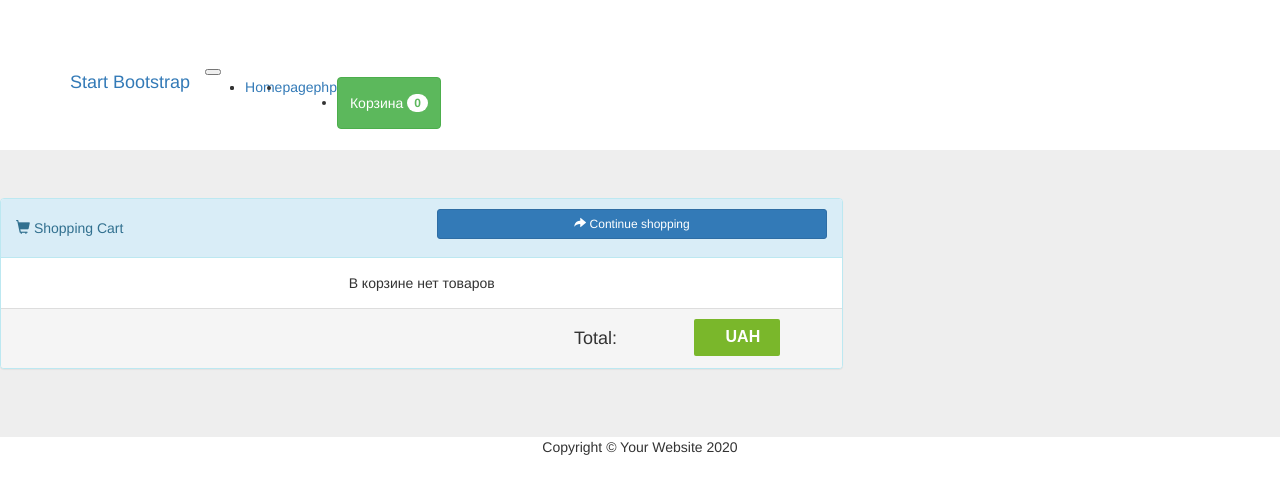
After one commit to amtsik/beetroot-academy, a PHP site: page /cart.php in a window 1280 px wide. The commit adds this page. Shown: the top 494 px of the page. Run offline with PHP 8.4, Linux system fonts and the light colour scheme; some libraries are stand-ins or nearby versions.

Commit message:
add pay widget

```diff
--- /dev/null
+++ b/cart.php
@@ -0,0 +1,117 @@
+<?php
+include_once './functions/mysql.php';
+
+$cart = getCartItms();
+
+
+//var_dump( $cart );
+//
+//die();
+
+?>
+
+<?php include_once './templates/header.php' ?>
+
+<div class="jumbotron" style="margin: 0">
+    <div class="row">
+        <div class="col-xs-8" style="margin: 0 auto">
+            <div class="panel panel-info">
+                <div class="panel-heading">
+                    <div class="panel-title">
+                        <div class="row">
+                            <div class="col-xs-6">
+                                <h5><span class="glyphicon glyphicon-shopping-cart"></span> Shopping Cart</h5>
+                            </div>
+                            <div class="col-xs-6">
+                                <button type="button" class="btn btn-primary btn-sm btn-block">
+                                    <span class="glyphicon glyphicon-share-alt"></span> Continue shopping
+                                </button>
+                            </div>
+                        </div>
+                    </div>
+                </div>
+                <div class="panel-body">
+                    <?php if (!empty($cart)) : ?>
+                        <?php foreach ($cart as $item) : ?>
+                            <form class="row" action="./functions/post.php" method="post">
+                                <div class="col-xs-2"><img class="img-responsive" src="http://placehold.it/100x70">
+                                </div>
+                                <div class="col-xs-4">
+                                    <h4 class="product-name"><strong><a
+                                                    href="page.php?book_id=<?= $item['idBook'] ?>"><?= $item['titleBook'] ?></a></strong>
+                                    </h4>
+                                    <h4><small>автор: <?= $item['authorBook'] ?></small></h4>
+                                </div>
+                                <div class="col-xs-6">
+                                    <div class="col-xs-6 text-right">
+                                        <h6><strong>₴ <?= $item['coastBook'] ?><span
+                                                        class="text-muted">x</span></strong></h6>
+                                    </div>
+                                    <div class="col-xs-4">
+                                        <input type="text" hidden name="glyphicon" value="<?= $item['idBook'] ?>">
+                                        <input type="text" disabled class="form-control input-sm"
+                                               value="<?= $item['count'] ?>">
+                                    </div>
+                                    <div class="col-xs-2">
+                                        <button type="submit" class="btn btn-link btn-xs">
+                                            <span class="glyphicon glyphicon-trash"> </span>
+                                        </button>
+                                    </div>
+                                </div>
+                            </form>
+                            <hr>
+                        <?php endforeach; ?>
+                    <?php else : ?>
+                        <div class="row">
+                            <div class="text-center">
+                                В корзине нет товаров
+                            </div>
+                        </div>
+                    <?php endif ?>
+
+                    <!--                    <div class="row">-->
+                    <!--                        <div class="text-center">-->
+                    <!--                            <div class="col-xs-9">-->
+                    <!--                                <h6 class="text-right">Added items?</h6>-->
+                    <!--                            </div>-->
+                    <!--                            <div class="col-xs-3">-->
+                    <!--                                <button type="button" class="btn btn-default btn-sm btn-block">-->
+                    <!--                                    Update cart-->
+                    <!--                                </button>-->
+                    <!--                            </div>-->
+                    <!--                        </div>-->
+                    <!--                    </div>-->
+                </div>
+                <div class="panel-footer">
+                    <div class="row text-center">
+                        <div class="col-xs-9">
+                            <h4 class="text-right">Total: <strong></strong></h4>
+                        </div>
+                        <div class="col-xs-3">
+                            <!--                            <form action="./functions/post.php" method="post">-->
+                            <!--                                <input type="hidden" name="Checkout" hidden value="Checkout">-->
+                            <!--                                <button type="submit" class="btn btn-success btn-block">-->
+                            <!--                                    Checkout-->
+                            <!--                                </button>-->
+                            <!--                            </form>-->
+                            <form method="POST" accept-charset="utf-8" action="https://www.liqpay.ua/api/3/checkout">
+                                <input type="hidden" name="data" value="<?= getData() ?>"/>
+                                <input type="hidden" name="signature" value="<?= getSignature() ?>"/>
+                                <button style="border: none !important; display:inline-block !important;text-align: center !important;padding: 7px 20px !important;
+		color: #fff !important; font-size:16px !important; font-weight: 600 !important; font-family:OpenSans, sans-serif; cursor: pointer !important; border-radius: 2px !important;
+		background: rgb(122,183,43) !important;" onmouseover="this.style.opacity='0.5';"
+                                        onmouseout="this.style.opacity='1';">
+                                    <img src="" name="btn_text"
+                                         style="margin-right: 7px !important; vertical-align: middle !important;"/>
+                                    <span style="vertical-align:middle; !important"><?= getOrderTotal() == 0 ? '' : getOrderTotal() ?> UAH</span>
+                                </button>
+                            </form>
+                        </div>
+                    </div>
+                </div>
+            </div>
+        </div>
+    </div>
+</div>
+<!-- /.container -->
+<?php include_once './templates/footer.php'; ?>
--- a/functions/mysql.php
+++ b/functions/mysql.php
@@ -5,42 +5,48 @@
 //print_r($books);
 
 define('ITEMS_PER_PAGE', 8);
+define('PUBLIC_KEY', 'sandbox_i56764552875');
+define('PRIVATE_KEY', 'sandbox_tBs1GjaECEnqhQO6ERo6UhHOT8c2fwRlUFiFtaKl');
 
-function getPDO () {
-    $dbHost="127.0.0.1:3306";
-    $dbUser="root";
-    $dbPassword="";
+function getPDO()
+{
+    $dbHost = "127.0.0.1:3306";
+    $dbUser = "root";
+    $dbPassword = "";
 //    $dbPassword="root";
-    $dbName="bookstore";
+    $dbName = "bookstore";
     $dbDns = "mysql:dbname=$dbName;host=$dbHost;charset=utf8mb4";
     try {
         $pdo = new  PDO ($dbDns, $dbUser, $dbPassword);
-        $pdo -> setAttribute(PDO::ATTR_ERRMODE, PDO::ERRMODE_EXCEPTION);
+        $pdo->setAttribute(PDO::ATTR_ERRMODE, PDO::ERRMODE_EXCEPTION);
 
         return $pdo;
-    }
-    catch(PDOException $e)
-    {
-        die( "Connection failed: " . $e->getMessage());
+    } catch (PDOException $e) {
+        die("Connection failed: ".$e->getMessage());
     }
 }
 
-function getBooks() : array
+function getBooks(array $ids = [], int $itemsPerPage = ITEMS_PER_PAGE): array
 {
     $page = getPageNumber();
-    $offset = ($page - 1 ) * ITEMS_PER_PAGE;
+    $offset = ($page - 1) * ITEMS_PER_PAGE;
     $query = "
-select b.id 'idBook', b.title 'titleBook', a.name 'authorBook', g.name 'genreBook', IFNULL(c.rating, '0') 'commentRating'  from `bookstore`.`book` b
+select b.id 'idBook', b.title 'titleBook', b.coast 'coastBook', a.name 'authorBook', g.name 'genreBook', IFNULL(c.rating, '0') 'commentRating'  from `bookstore`.`book` b
 join bookstore.author a on a.id = b.author_id
 join genre g on g.id = b.genre_id
 left join comment c on c.comment_id = b.id
-LIMIT $offset, " .ITEMS_PER_PAGE .";"
-    ;
-//    var_dump($query);
-//    die();
+%s
+ORDER BY b.title LIMIT $offset, ".$itemsPerPage.";";
 
+    $where = '';
+
+    if (!empty($ids)) {
+        $where = sprintf('where b.id IN (%s)', implode(',', $ids));
+    }
+
+    $query = sprintf($query, $where);
     $pdo = getPDO();
-    $result = $pdo -> query($query);
+    $result = $pdo->query($query);
 //    $books = [];
 //
 //    foreach ($result as $row) {
@@ -49,29 +55,29 @@ LIMIT $offset, " .ITEMS_PER_PAGE .";"
 //    вместо этого можно использовать -> fetch() возращает первую запись выборки
 //    hetchAll - сделает массив из записей
 //    return $books;
-    return $result ->fetchAll(PDO::FETCH_ASSOC);
+    return $result->fetchAll(PDO::FETCH_ASSOC);
 }
 
-function sendQuery (string $query, array $execute )
+function sendQuery(string $query, array $execute)
 {
     $pdo = getPDO();
 
     try {
-        $result = $pdo -> prepare($query, array(PDO::ATTR_CURSOR => PDO::CURSOR_SCROLL));
-        $result = $pdo -> prepare($query);
+        $result = $pdo->prepare($query, array(PDO::ATTR_CURSOR => PDO::CURSOR_SCROLL));
+        $result = $pdo->prepare($query);
         $result->execute($execute);
+
         return $result;
-    }
-    catch (PDOException $e) {
+    } catch (PDOException $e) {
         header("Location: /thirdpart/index.php");
     }
 }
 
-function getBooksByID($bookId) : array
+function getBooksByID($bookId): array
 {
     $bookId = htmlspecialchars($bookId);
     $query = "
-select b.id 'idBook', b.title 'titleBook', a.name 'authorBook', g.name 'genreBook', g.id 'genreBookId', AVG(IFNULL(c.rating, '0')) 'commentRating'  from bookstore.book b
+select b.id 'idBook', b.title 'titleBook', b.coast 'coastBook', a.name 'authorBook', g.name 'genreBook', g.id 'genreBookId', AVG(IFNULL(c.rating, '0')) 'commentRating'  from bookstore.book b
 join bookstore.author a on a.id = b.author_id
 join genre g on g.id = b.genre_id
 left join comment c on c.book_id = b.id
@@ -81,7 +87,7 @@ where b.id =  ? ;
     return sendQuery($query, [$bookId])->fetch(PDO::FETCH_ASSOC);
 }
 
-function getBookComment($bookId) : array
+function getBookComment($bookId): array
 {
     $bookId = htmlspecialchars($bookId);
     $query = "
@@ -91,38 +97,41 @@ where `bookstore`.`comment`.`book_id` = ?;
 ";
 //    var_dump(sendQuery($query, [$bookId])->fetch(PDO::FETCH_ASSOC));
     $result = sendQuery($query, [$bookId]);
-    if (!is_array($result))
-    {
+    if (!is_array($result)) {
         return $result->fetchAll(PDO::FETCH_ASSOC);
     } else {
         return ['пользователи еще не оставили комментарии'];
     }
 }
 
-function getGenres() : array
+function getGenres(): array
 {
     $query = "
 SELECT *
 FROM `bookstore`.`genre`;
 ";
+
     return sendQuery($query, [])->fetchALL(PDO::FETCH_ASSOC);
 }
 
-function addComment ($comment, $bookId)
+function addComment($comment, $bookId)
 {
     $comment = htmlspecialchars($comment);
     $sql = "INSERT INTO `comment` (message, book_id) VALUE (:comment, :book);";
     $pdo = getPDO();
     $stmt = $pdo->prepare($sql);
-    $stmt -> execute ([
-        'comment' => $comment,
-        'book'    => $bookId
-    ]);
+    $stmt->execute(
+        [
+            'comment' => $comment,
+            'book' => $bookId,
+        ]
+    );
 }
 
-function formatCommentDate (string $date) : string
+function formatCommentDate(string $date): string
 {
     $time = strtotime($date);
+
     return date('n/j/y', $time);
 }
 
@@ -131,23 +140,23 @@ function paginate()
 {
     $endPost = $startPost = $page = getPageNumber();
     $pageCount = getTotal();
-    $buttons ="";
+    $buttons = "";
 
-    for ($i = 0 ; $i < 2 ; $i++) {
+    for ($i = 0; $i < 2; $i++) {
         if ($startPost === 1) {
             break;
         }
         $startPost--;
     }
 
-    for ($i = 0 ; $i < 2 ; $i++) {
+    for ($i = 0; $i < 2; $i++) {
         if ($endPost === $pageCount) {
             break;
         }
         $endPost++;
     }
 
-    for ($i = $startPost; $i <= $endPost; $i++ ){
+    for ($i = $startPost; $i <= $endPost; $i++) {
         $active = $page === $i ? 'active' : '';
         $buttons .= "<li class=\"page-item $active\"><a class=\"page-link\" href=\"?page=$i\">$i</a></li>";
     }
@@ -177,29 +186,208 @@ PAGINATION;
 
 }
 
-function getPageNumber () : int
+function getPageNumber(): int
 {
     $page = $_GET['page'] ?? 1;
     $total = getTotal();
-    if ( $page < 1) {
+    if ($page < 1) {
         $page = 1;
-    } elseif ( $page > $total ) {
+    } elseif ($page > $total) {
         $page = $total;
     }
+
     return (int)$page;
 }
 
-function getTotal () : int
+/**
+ *
+ * get total pages for pagination
+ *
+ * @return int
+ */
+function getTotal(): int
 {
 
     static $count;
     if ($count === null) {
-        $sql = 'SELECT COUNT(1) FROM book;';
-        $pdo = getPDO();
-        $stmt = $pdo->query($sql);
-        $count = $stmt->fetch(PDO::FETCH_COLUMN);
+        $count = getBooksCount ();
         $count = ceil($count / ITEMS_PER_PAGE);
         return $count;
     }
+
     return $count;
 }
+
+/**
+ *
+ * get books count
+ *
+ * @return int
+ */
+function getBooksCount () : int
+{
+    static $count;
+    if ($count === null ) {
+        $query = 'SELECT COUNT(*) FROM bookstore.book;';
+        $pdo = getPDO();
+        $count = $pdo->query($query);
+        $count = $count -> fetch(PDO::FETCH_COLUMN);
+    }
+    return (int)$count;
+}
+
+
+/**
+ * add to card
+ * set cookie files
+ *
+ * @param $bookId
+ * @param  int  $count
+ */
+
+function addToCard($bookId, int $count)
+{
+    $cart = [];
+    if (isset($_COOKIE['cart'])) {
+        $cart = json_decode($_COOKIE['cart'], true);
+    }
+
+    if (!isset($_COOKIE['cart'])) {
+        $cart[$bookId] = 0;
+    }
+
+    $cart[$bookId] += $count;
+    setcookie('cart', json_encode($cart), time() + 60 * 60 * 24 * 365, '/');
+}
+
+/**
+ *
+ * get items count from cookies file
+ *
+ * @return int
+ */
+function getItemsCount(): int
+{
+    static $total;
+    if ($total === null) {
+        $total = 0;
+        if (!empty($_COOKIE['cart'])) {
+            $cart = json_decode($_COOKIE['cart'], true);
+            foreach ($cart as $count) {
+                $total += $count;
+            }
+        }
+    }
+    return (int)$total;
+}
+
+/**
+ *
+ * remove item from count
+ *
+ * @param  int  $glyphicon
+ */
+function removeItemFromCount(int $glyphicon)
+{
+    if (isset($_COOKIE['cart'])) {
+        $cart = json_decode($_COOKIE['cart'], true);
+        setcookie('cart', json_encode($cart), time() -100, '/');
+        unset($cart[$glyphicon]);
+        setcookie('cart', json_encode($cart), time() + 60 * 60 * 24 * 365, '/');
+    }
+}
+
+/**
+ *
+ * get cart items
+ *
+ * @return array|string[][]
+ */
+function getCartItms(): array
+{
+
+    if ( isset($_COOKIE['cart']) && count(json_decode($_COOKIE['cart'], true)) > 0 ) {
+        $cart = json_decode($_COOKIE['cart'], true);
+        $ids = array_keys($cart);
+        $books =getBooks($ids, getBooksCount());
+        foreach ($books as &$book) {
+            $book['count'] = $cart[ $book['idBook'] ];
+        }
+        return $books;
+    }
+    return [];
+}
+
+
+/**
+ * create order with book
+ *
+ * @return int
+ */
+function createOrder(): int
+{
+    static $orderId;
+    if ($orderId === null) {
+        $items = getCartItms();
+        $sql = 'INSERT INTO `order` VALUES ()';
+        $pdo = getPDO();
+        $pdo->query($sql);
+        $orderId = $pdo->lastInsertId();
+        $sql = "INSERT INTO order_book (Order_id, book_id, `count`) VALUES (?, ?, ?)";
+        $stmt = $pdo->prepare($sql);
+        foreach ($items as $item) {
+            $stmt ->execute([
+                $orderId,
+                $item['idBook'],
+                $item['count']
+            ]);
+        }
+//        setcookie('cart', '', time() -100, '/');
+    }
+
+    return $orderId;
+}
+
+/**
+ * @return float
+ */
+function getOrderTotal() : float
+{
+    static $total;
+    if ($total === null) {
+        $total = 0.0;
+        $items = getCartItms();
+        foreach ($items as $item) {
+            $total += $item['count'] * $item['coastBook'];
+        }
+    }
+    return $total;
+}
+
+/**
+ * calc data for pay widget
+ *
+ * @return string
+ */
+function getData( )
+{
+    $data = sprintf('{
+    "public_key":"%s",
+    "version":"3",
+    "action":"pay",
+    "amount":"%.2f",
+    "currency":"UAH",
+    "description":"Book_store",
+    "order_id":"%s"
+    }',
+    PUBLIC_KEY,
+        getOrderTotal(),
+        createOrder()
+    ) ;
+    return base64_encode( $data );
+}
+
+function getSignature ()
+{
+    return base64_encode( sha1( PRIVATE_KEY . getData() .  PRIVATE_KEY , true) );
+}
--- a/index.php
+++ b/index.php
@@ -7,7 +7,7 @@ $books = getBooks();
 
 ?>
 <!-- Navigation -->
-<?php include_once 'header.php'?>
+<?php include_once './templates/header.php' ?>
 <!-- Page Content -->
 
     <!-- Page Content -->
@@ -88,4 +88,4 @@ $books = getBooks();
     <!--Пагинация-->
 
 
-<?php include_once 'footer.php'; ?>
+<?php include_once './templates/footer.php'; ?>
--- a/footer.php
+++ b/templates/footer.php
@@ -8,8 +8,8 @@
 </footer>
 
 <!-- Bootstrap core JavaScript -->
-<script src="vendor/jquery/jquery.min.js"></script>
-<script src="vendor/bootstrap/js/bootstrap.bundle.min.js"></script>
+<script src="../vendor/jquery/jquery.min.js"></script>
+<script src="../vendor/bootstrap/js/bootstrap.bundle.min.js"></script>
 </body>
 
 </html>
--- a/header.php
+++ b/templates/header.php
@@ -11,17 +11,15 @@
     <title>Shop Item - Start Bootstrap Template</title>
 
     <!-- Bootstrap core CSS -->
-    <link href="vendor/bootstrap/css/bootstrap.min.css" rel="stylesheet">
+    <link href="//netdna.bootstrapcdn.com/bootstrap/3.0.3/css/bootstrap.min.css" rel="stylesheet" id="bootstrap-css">
+    <link href="../vendor/bootstrap/css/bootstrap.min.css" rel="stylesheet">
 
     <!-- Custom styles for this template -->
-    <link href="css/shop-item.css" rel="stylesheet">
+    <link href="../css/shop-item.css" rel="stylesheet">
 
 </head>
 
 <body>
-
-<?//= $_SERVER['DOCUMENT_URI'] === '/thirdpart/index.php'  ? 'active' : '' ?>
-
 
 <!-- Navigation -->
 <nav class="navbar navbar-expand-lg navbar-dark bg-dark fixed-top">
@@ -35,15 +33,26 @@
                 <li class="nav-item ">
                 <li class="nav-item <?= $_SERVER['REQUEST_URI'] === '/index.php' ? 'active' : '' ?>">
                     <a class="nav-link"
-                       href="index.php">Home
+                       href="../index.php">Home
                     </a>
                 </li>
                 <li class="nav-item <?= $_SERVER['REQUEST_URI'] === '/page.php' ? 'active' : '' ?>">
                     <a class="nav-link"
-                        href="page.php">
+                        href="../page.php">
                         pagephp
                     </a>
                 </li>
+
+                <li class="nav-item <?= $_SERVER['REQUEST_URI'] === '/page.php' ? 'active' : '' ?>">
+                    <a type="button" class="btn btn-success" href="../cart.php">
+                        Корзина <span class="badge badge-light"><?= getItemsCount() ?></span>
+                        <span class="sr-only">unread messages</span>
+                    </a>
+                </li>
+
+
+
+
 <!--                <li class="nav-item">-->
 <!--                    <a class="nav-link" href="#">Services</a>-->
 <!--                </li>-->
```
Also changed, not shown: functions/post.php (+23 -2 lines), page.php (+27 -13 lines).
